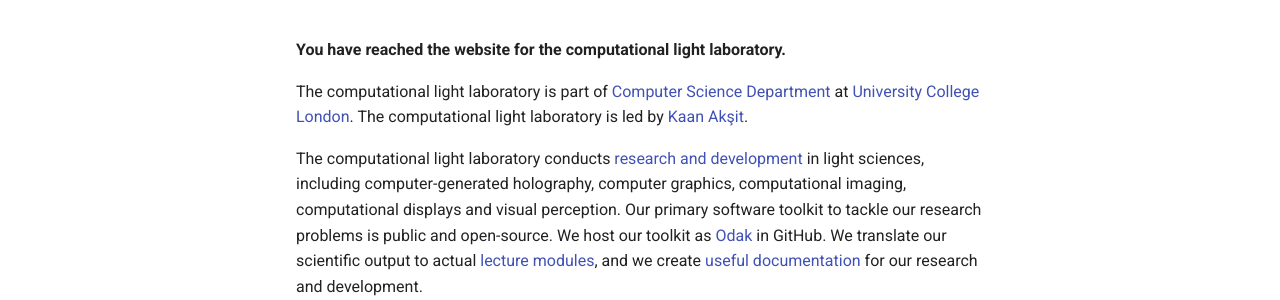
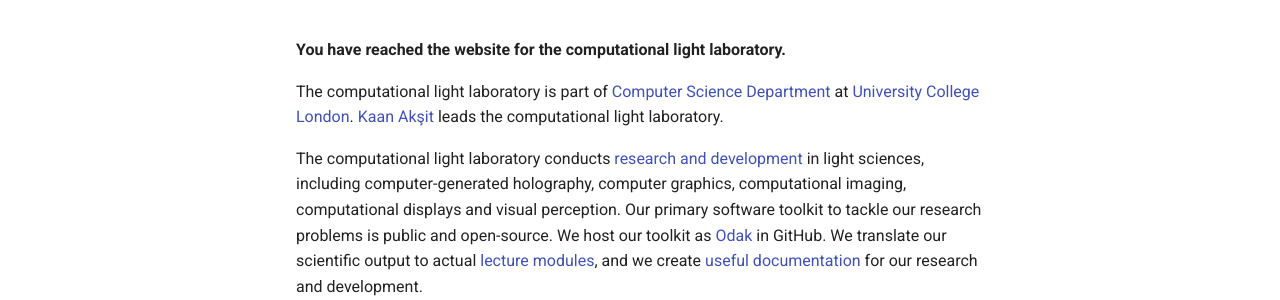
Before and after one commit to complight/complight.github.io, an MkDocs documentation site: the page built from docs/index.md, in a window 1280 px wide and 999 px high. Shown: the part 237-537 px from the top of the window. Built offline with MkDocs 1.6.1 and Material for MkDocs 9.7.7, drawn with Linux system fonts in a browser that asks for light colours.

Commit message:
Improving the statement in the main page.

```diff
--- a/docs/index.md
+++ b/docs/index.md
@@ -3,7 +3,7 @@
 **You have reached the website for the computational light laboratory.**
 
 The computational light laboratory is part of [Computer Science Department](https://www.ucl.ac.uk/computer-science/) at [University College London](https://www.ucl.ac.uk).
-The computational light laboratory is led by [Kaan Akşit](https://kaanaksit.com).
+[Kaan Akşit](https://kaanaksit.com) leads the computational light laboratory.
 
 The computational light laboratory conducts [research and development](../publications) in light sciences, including computer-generated holography, computer graphics, computational imaging, computational displays and visual perception.
 Our primary software toolkit to tackle our research problems is public and open-source.
```
